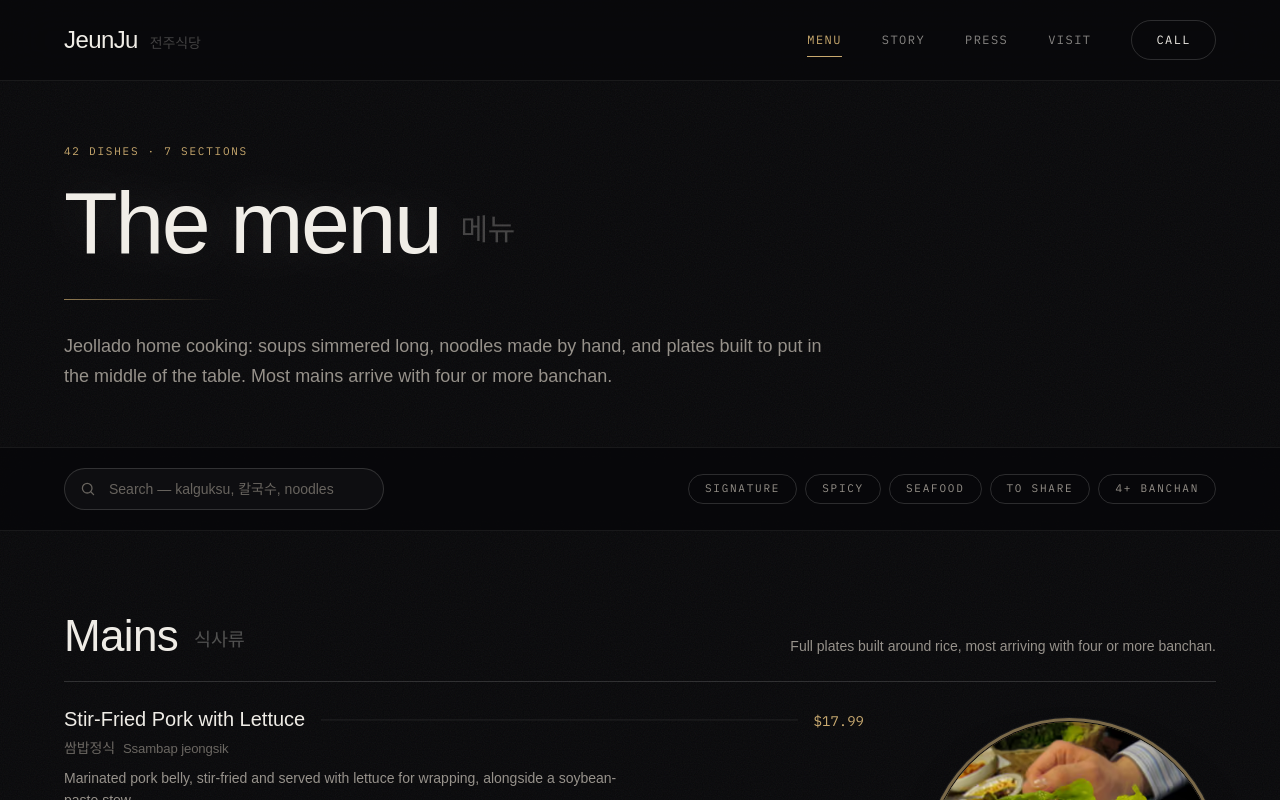
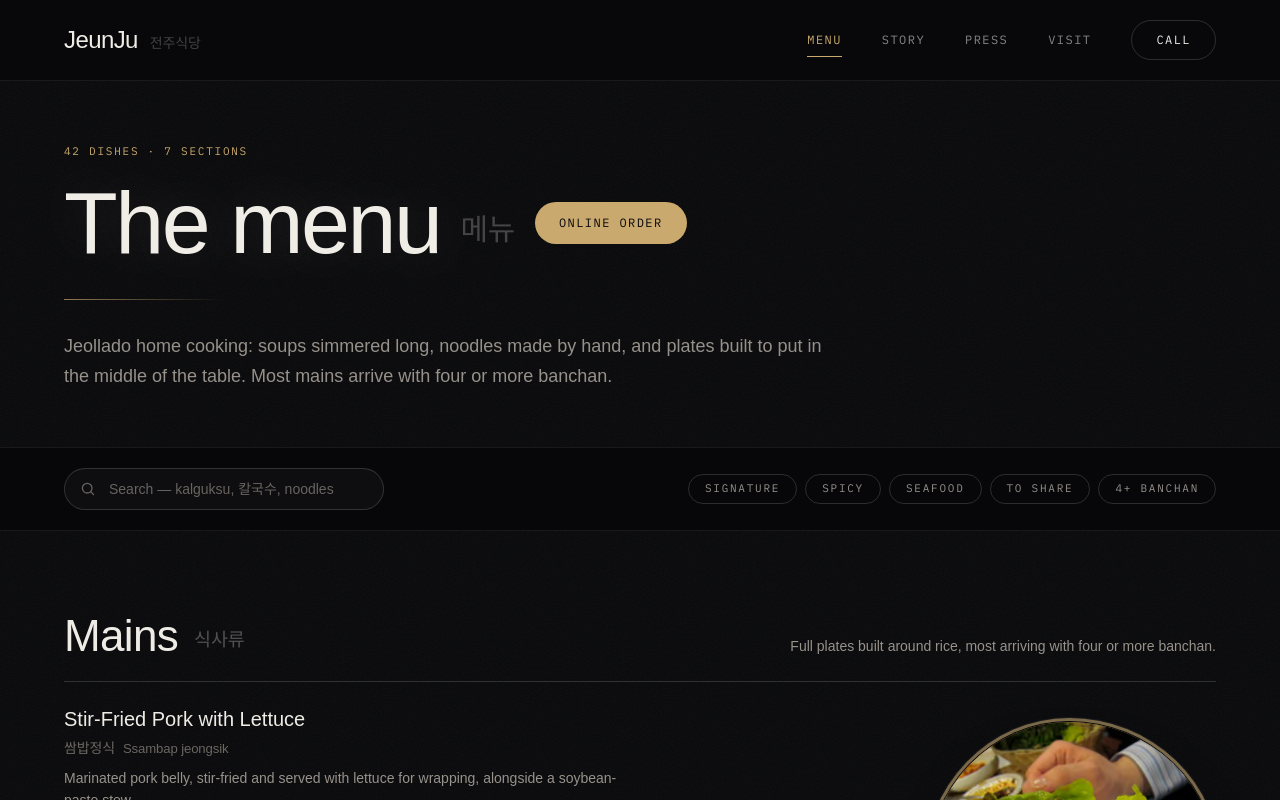
Before and after one commit to Volta-NYC/jeunju, a Next.js app: page /menu in a window 1280 px wide. Shown: the top 800 px of the page. Built offline with nearby package versions, Linux system fonts and the light colour scheme; a web font is replaced by a local one.

Commit message:
slide 4 and 5 changes

```diff
--- a/src/app/menu/page.tsx
+++ b/src/app/menu/page.tsx
@@ -6,12 +6,10 @@ import { business } from '@/content/business';
 export const metadata: Metadata = {
   title: 'Menu',
   description:
-    'The full JeunJu menu — Jeonju-style soups, stews, hand-cut noodles and shared plates, with Korean names and prices.',
+    'The full JeunJu menu — Jeonju-style soups, stews, hand-cut noodles and shared plates, with Korean names.',
 };
 
 export default function MenuPage() {
-  const priced = allItems.filter((i) => i.price !== null).length;
-
   return (
     <div className="grain relative min-h-screen bg-obsidian pb-section pt-36">
       <div className="relative mx-auto max-w-shell gutter">
@@ -19,12 +17,22 @@ export default function MenuPage() {
           <p className="font-mono text-micro uppercase text-accent">
             {allItems.length} dishes · {menu.length} sections
           </p>
-          <h1 className="lit mt-5 font-display text-display-lg text-fg">
-            The menu
-            <span lang="ko" className="ml-5 align-middle font-display text-[0.34em] text-fg/25">
-              메뉴
-            </span>
-          </h1>
+          <div className="mt-5 flex flex-wrap items-center gap-5">
+            <h1 className="lit font-display text-display-lg text-fg">
+              The menu
+              <span lang="ko" className="ml-5 align-middle font-display text-[0.34em] text-fg/25">
+                메뉴
+              </span>
+            </h1>
+            <a
+              href={business.delivery.ubereats.url}
+              target="_blank"
+              rel="noreferrer noopener"
+              className="rounded-full bg-accent px-6 py-3 font-mono text-label uppercase text-obsidian transition-colors duration-500 hover:bg-gold-bright"
+            >
+              Online order
+            </a>
+          </div>
           <div className="gold-rule mt-8 w-40" />
           <p className="mt-8 text-lg leading-relaxed text-fg-muted">
             Jeollado home cooking: soups simmered long, noodles made by hand, and plates built to
@@ -63,13 +71,6 @@ export default function MenuPage() {
             <h2 className="font-mono text-micro uppercase text-accent">Good to know</h2>
             <dl className="mt-5 space-y-3.5 text-sm leading-relaxed text-fg-muted">
               <div>
-                <dt className="inline font-medium text-fg">Prices · </dt>
-                <dd className="inline">
-                  {priced} of {allItems.length} dishes have a listed price. Where we show “Ask us”,
-                  the price varies or was not published — call and we will tell you.
-                </dd>
-              </div>
-              <div>
                 <dt className="inline font-medium text-fg">Spice and substitutions · </dt>
                 <dd className="inline">Ask your server. Most dishes can be adjusted.</dd>
               </div>
--- a/src/components/menu/DishCard.tsx
+++ b/src/components/menu/DishCard.tsx
@@ -112,37 +112,31 @@ export function DishCard({
 }
 
 /**
- * A dish as a menu line — the reading format. Name, Korean name, description and price
- * on one row with a leader rule, the way a printed menu sets it.
+ * A dish as a menu line — the reading format. Name, Korean name and description are
+ * shown without prices.
  */
 export function DishRow({ item }: { item: MenuItem }) {
   return (
-    <article className="grid grid-cols-[auto_1fr_auto] items-baseline gap-x-4 py-6">
-      <div className="col-span-3 sm:col-span-1 sm:col-start-1">
+    <article className="py-6">
+      <div className="flex flex-wrap items-start justify-between gap-x-6 gap-y-2">
+        <div>
           <h3 className="font-display text-xl leading-snug text-fg">{item.name}</h3>
           {item.nameKo && (
             <p lang="ko" className="mt-1 font-display text-sm text-fg-faint">
               {item.nameKo}
-            {item.romanized && <span className="ml-2 font-body not-italic">{item.romanized}</span>}
+              {item.romanized && (
+                <span className="ml-2 font-body not-italic">{item.romanized}</span>
+              )}
             </p>
           )}
         </div>
-
-      {/* leader rule — hidden on mobile where it would fight the wrapped text */}
-      <div
-        aria-hidden
-        className="col-start-2 hidden h-px translate-y-[-0.35em] bg-white/[0.09] sm:block"
-      />
-
-      <div className="col-span-3 mt-1 sm:col-span-1 sm:col-start-3 sm:mt-0 sm:text-right">
-        <Price value={item.price} />
         {item.serves && (
-          <p className="font-mono text-micro uppercase text-fg-faint sm:mt-1">{item.serves}</p>
+          <p className="font-mono text-micro uppercase text-fg-faint">{item.serves}</p>
         )}
       </div>
 
       {(item.description || item.tags.length > 0) && (
-        <div className="col-span-3 mt-2 max-w-prose">
+        <div className="mt-2 max-w-prose">
           {item.description && (
             <p className="text-sm leading-relaxed text-fg-muted">{item.description}</p>
           )}
--- a/src/content/business.ts
+++ b/src/content/business.ts
@@ -118,7 +118,7 @@ export const business = {
 
   ratings: [
     { platform: 'Google', score: 4.7, count: '1,200+' },
-    { platform: 'Yelp', score: 4.3, count: '58–83' },
+    { platform: 'Uber Eats', score: 4.7, count: '2,000+' },
     { platform: 'DoorDash', score: 4.5, count: '10+' },
   ],
 
```
Lines whose indentation alone changed are shown as unchanged.
